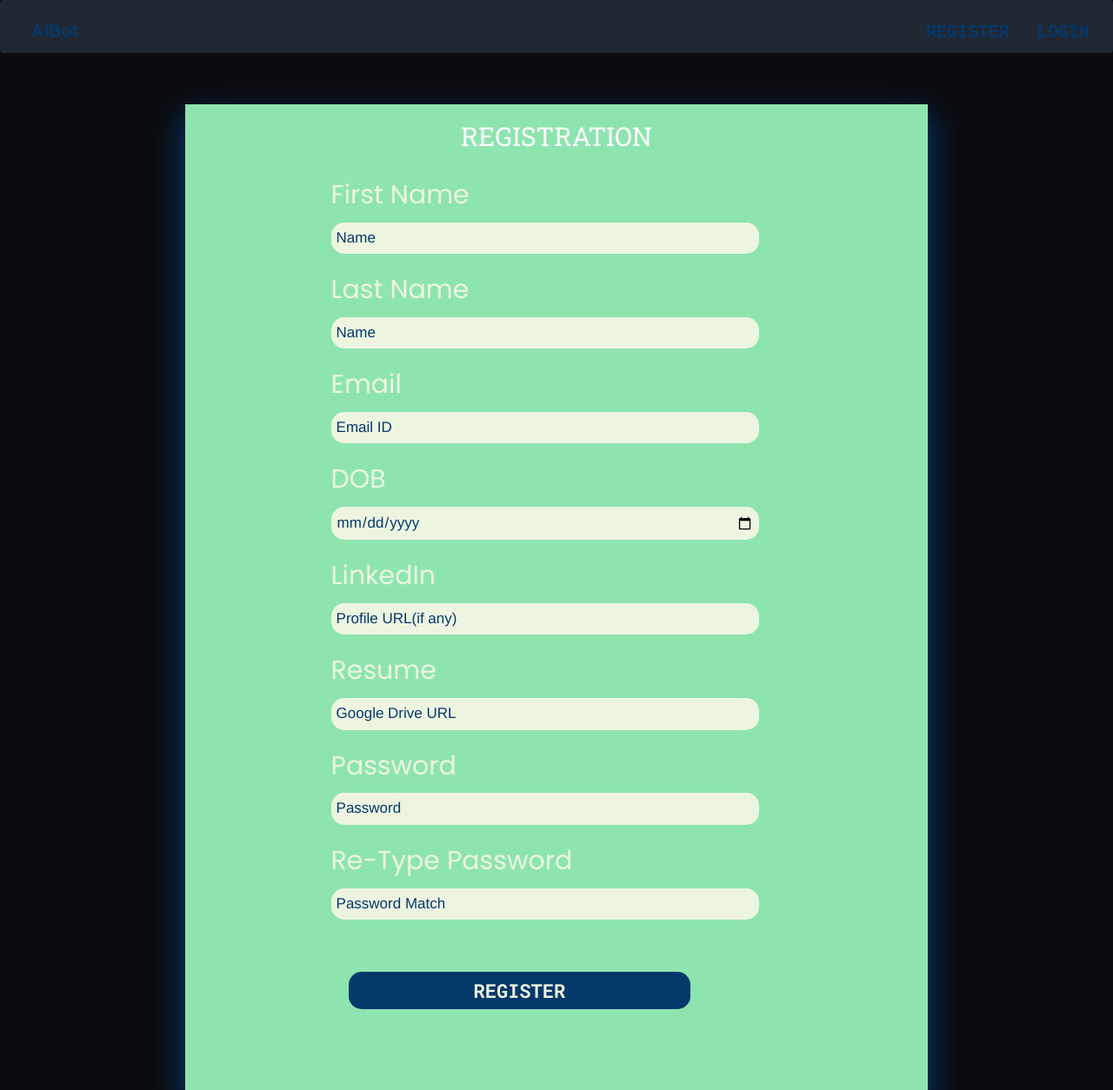
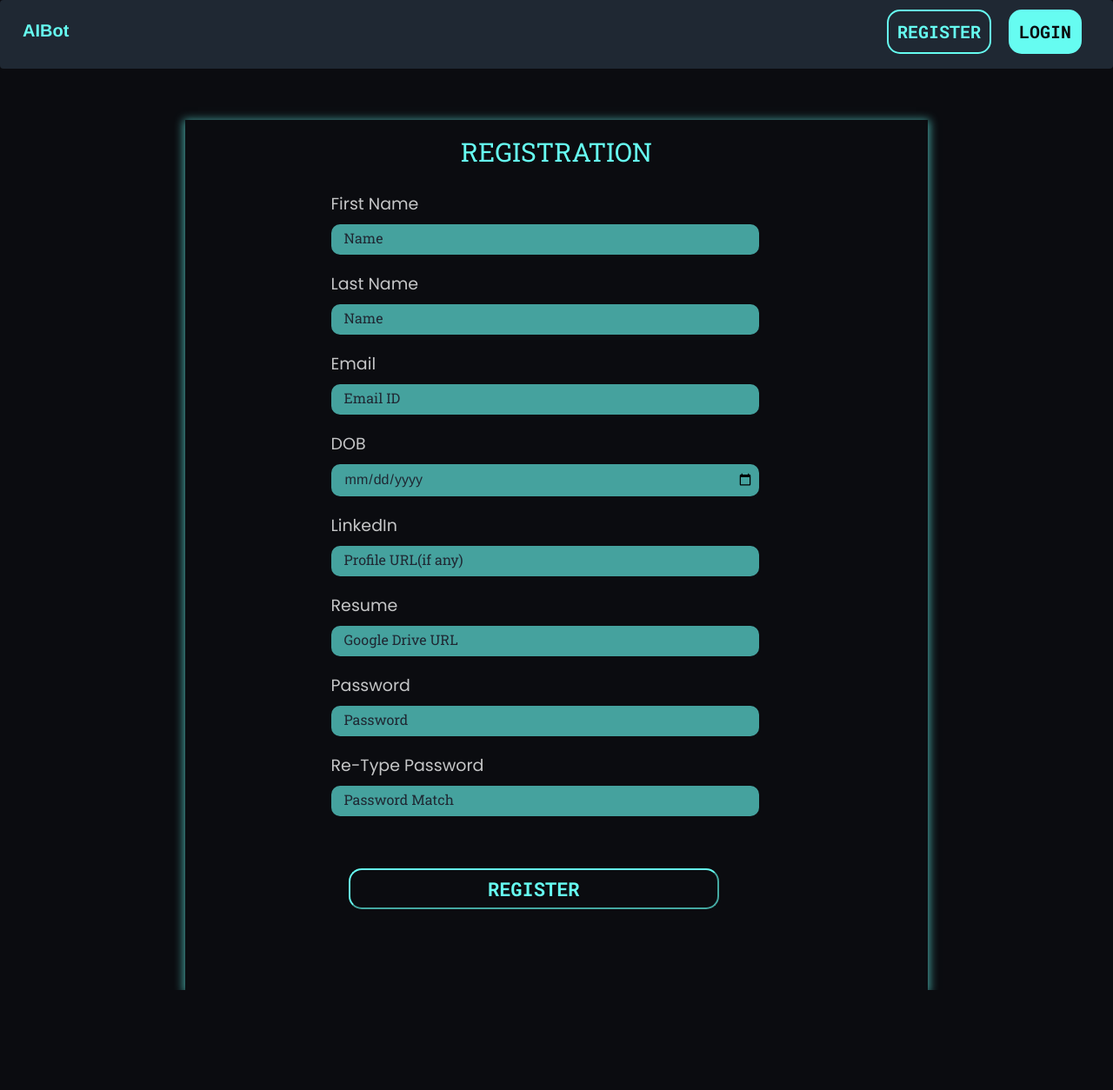
Before and after one commit to anjalisi/AIBot, a PHP site: page /registration.php in a window 1280 px wide. Shown: the whole page at 87% size. After the commit the page ends 1139 px from the top, so only its background shows below. Run offline with PHP 8.4, Linux system fonts and the light colour scheme.

```diff
--- a/css/index_style.css
+++ b/css/index_style.css
@@ -5,7 +5,16 @@ body {
 }
 .btn
 {
+  border-width: 2px;
   font-family: 'Roboto Mono', monospace;
+  border-radius: 15px;
+  margin-right: 20px;
+  margin-bottom: 16px;
+}
+.btn1
+{
+  color:#0b0c10!important;
+  background-color: #66fcf1 !important;
 }
 .navbar {
   overflow: hidden;
@@ -15,6 +24,7 @@ body {
 }
 #logo
 {
+  color: #66fcf1;
   float: left;
   display: block;
 }
@@ -25,28 +35,33 @@ body {
 .navbar a {
   float: right;
   display: block;
-  color: #05386B;
+  color: #66fcf1;
   margin-top: 10px;
-  margin-left: 10px;
+  border-color: #66fcf1;
   text-decoration: none;
   padding: 10px;
   font-size: 20px;
   font-weight: bolder;
 }
+.btn:hover
+{
+  box-shadow: 0px 5px 33px 4px #45a29e;
+  background: #0b0c10 !important;
+  transition: ease-in-out 0.7s;
+  border-color:#66fcf1 !important;
 
-.navbar a:hover {
-  background: #05386B;
-  transition: ease-in 0.5s;
-  color: #EDF5E1;
+  color: #66fcf1 !important;
   border-radius: 30px;
 }
 h2
 {
+  color: #66fcf1;
   font-family: 'Roboto Slab', serif;
 }
 h3
-{font-family: 'Bebas Neue', cursive;
-font-size: 20px;
+{
+  font-family: 'Bebas Neue', cursive;
+  font-size: 20px;
 }
 .first
 {
--- a/css/login-reg.css
+++ b/css/login-reg.css
@@ -1,19 +1,18 @@
 .card
 {
 	margin-top: 4%;
-	background-color: #8EE4AF;
+	background-color: #0b0c10;
 	color: white;
-	-webkit-box-shadow: 0px 10px 5px 7px #05386B;
-	-moz-box-shadow: 0px 0px 5px 7px #05386B;
-	box-shadow: 0px 16px 33px 4px #05386B;
+	box-shadow: 0px 2px 10px 2px #45a29e;
 }
 ::placeholder {
-  color: #05386B;
+  font-family: 'Roboto Slab', serif;
+  color: #1f2833;
 }
 p
 {
-	font-size: 30px;
-	color: #EDF5E1;
+	font-size: 19px;
+	color: #c5c6c7;
 }
 img
 {
@@ -21,27 +20,28 @@ img
 }
 .text-input
 {
-	border-radius: 15px;
-  background-color: #EDF5E1;
-  color: #05386B;
+	border-radius: 10px;
+  background-color: #45a29e;
+  color: #1f2833;
 	width: 75%;
 	border: none;
 	outline: none;
 	padding: 6px;
-	font-size: 17px;
+  padding-left: 15px;
+	font-size: 16px;
 }
 input:-internal-autofill-selected
 {
-  color: #05386B;
+  color: #1f2833;
 }
 .submit
 {
-
   font-family: 'Roboto Mono', monospace;
-  background-color: #05386B;
-  color:#EDF5E1;
-  border-width:0px;
-  width: 60%;
+  background-color: #0b0c10;
+  color:#66fcf1;
+  border-color: #66fcf1;
+  border-width:2px;
+  width: 65%;
   border-radius: 15px;
   font-size: 22px;
   font-weight: bold;
@@ -52,17 +52,9 @@ input:-internal-autofill-selected
 }
 .submit:hover
 {
-	box-shadow: 0px 16px 33px 4px #05386B;
-  color: #EDF5E1;
+	box-shadow: 0px 2px 13px 3px #45a29e;
+  color: #0b0c10;
+  border-color: #45a29e;
   transition: ease-in-out 0.3s;
-  background-color: #379683;
+  background-color: #45a29e;
 }
-.btn:hover
-{
-
-	box-shadow: 0px 5px 33px 4px #05386B;
-  color: #EDF5E1;
-  transition: ease-in-out 0.3s;
-  background-color: #379683;
-
-}
```
